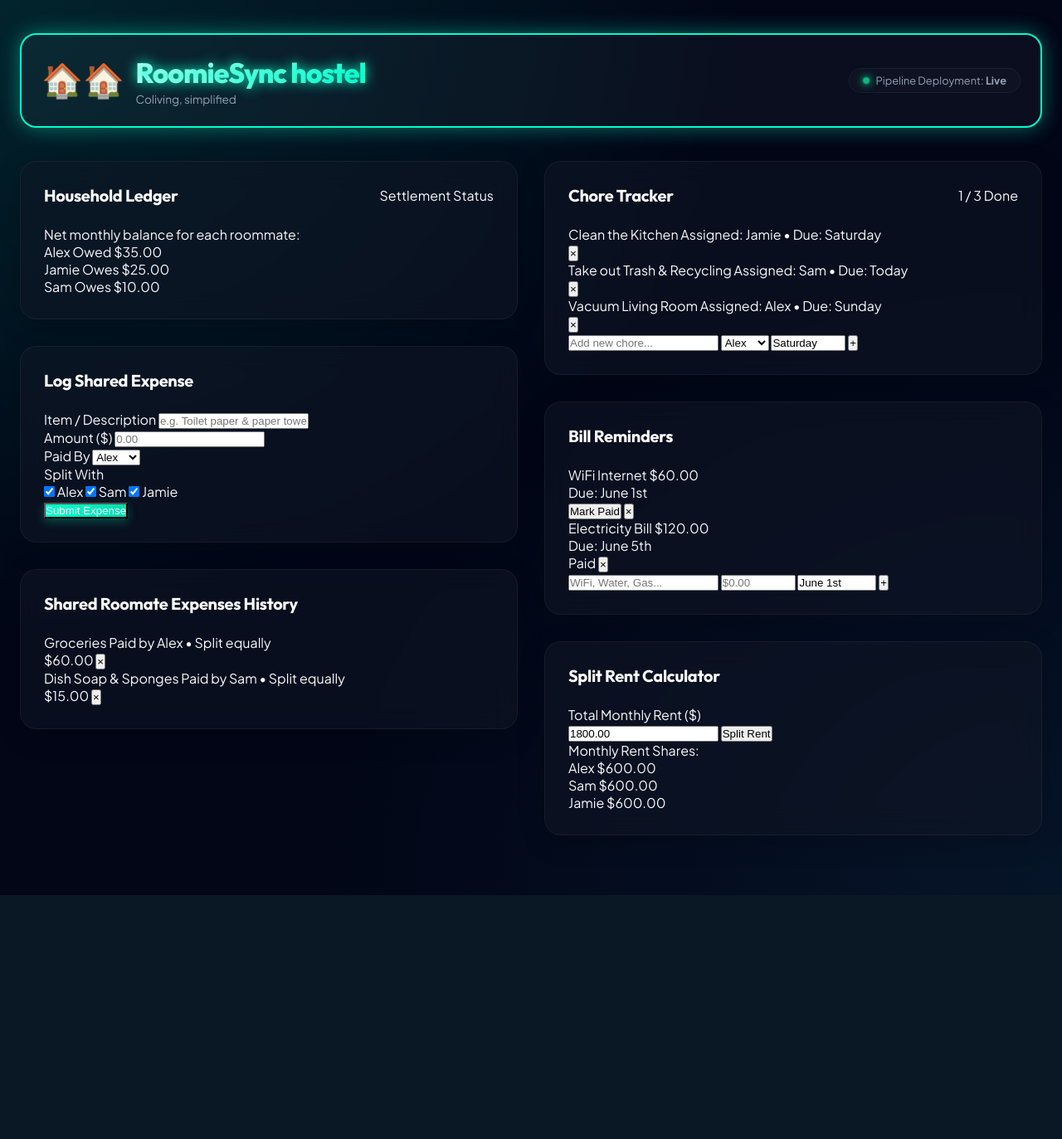
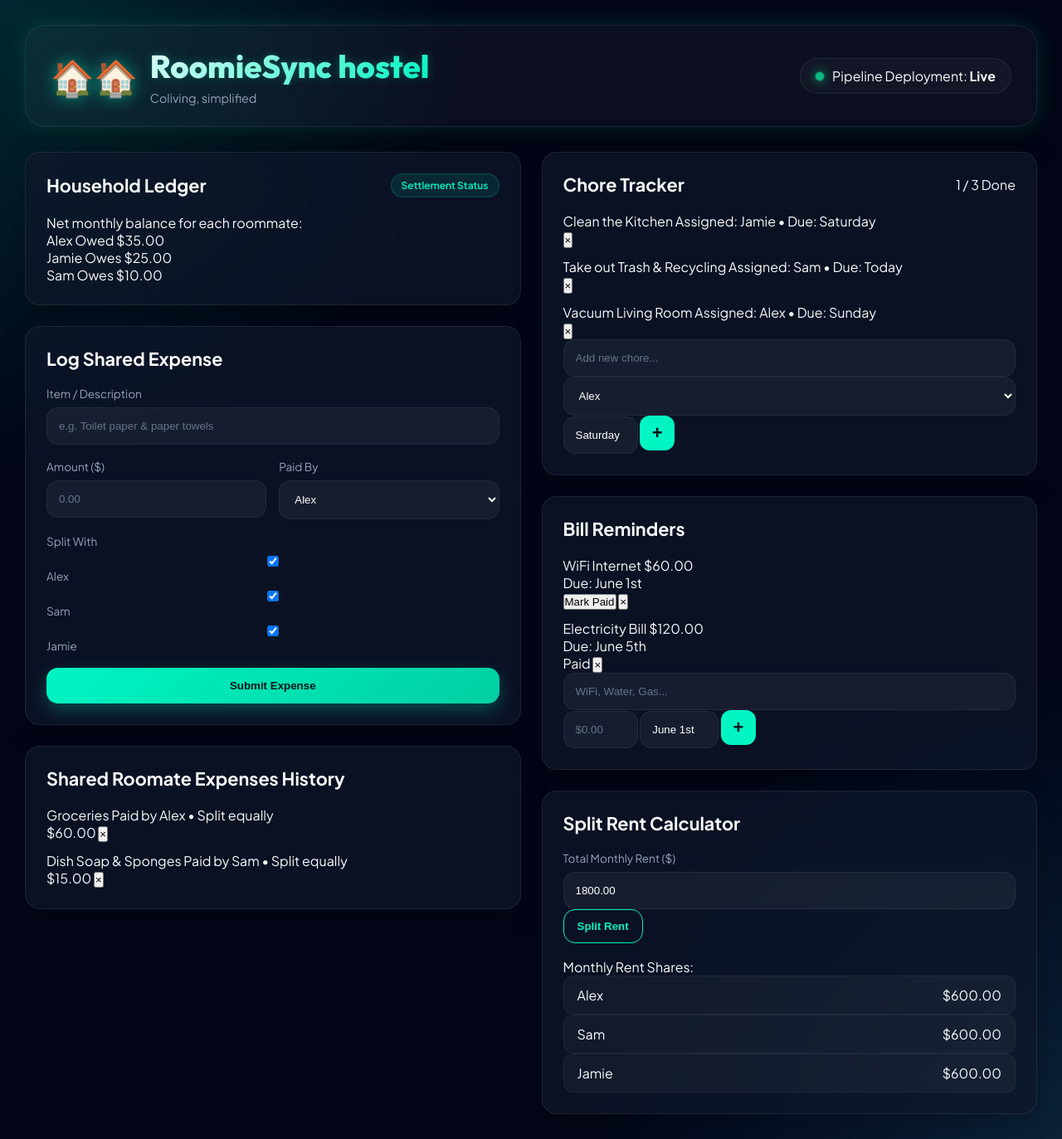
Before and after one commit to siddupatil5731/devops-project, a Flask app: page / in a window 1280 px wide. Shown: the whole page at 83% size. Before the commit the page ends 1079 px from the top, so only its background shows below. Run offline with Flask 3, Linux system fonts and the light colour scheme.

Commit message:
Updated UI design with automatic CI/CD

```diff
--- a/static/style.css
+++ b/static/style.css
@@ -1,188 +1,373 @@
-/* RoomieSync Startup UI Design System */
+/* ========================= */
+/* RoomieSync Modern UI      */
+/* ========================= */
+
 :root {
     --bg-dark: #020617;
-    --bg-surface: rgba(18, 22, 37, 0.55);
-    --border-color: rgba(255, 255, 255, 0.05);
-    --text-primary: #f8fafc;
-    --text-secondary: #94a3b8;
+    --bg-card: rgba(15, 23, 42, 0.7);
+    --border: rgba(255,255,255,0.08);
 
-    --primary: #00ffcc;
-    --primary-hover: #00d9aa;
-    --primary-light: rgba(0, 255, 204, 0.15);
-    --accent: #38bdf8;
+    --primary: #00f5c3;
+    --primary-dark: #00cfa3;
+    --secondary: #38bdf8;
+
+    --text-main: #f8fafc;
+    --text-muted: #94a3b8;
 
     --success: #10b981;
     --danger: #ef4444;
-    --warning: #f59e0b;
 
-    --radius-sm: 8px;
-    --radius-md: 14px;
-    --radius-lg: 20px;
-    --transition: all 0.3s cubic-bezier(0.4, 0, 0.2, 1);
+    --radius: 18px;
+    --transition: 0.3s ease;
 }
 
-* {
-    margin: 0;
-    padding: 0;
-    box-sizing: border-box;
+*{
+    margin:0;
+    padding:0;
+    box-sizing:border-box;
 }
 
-body {
-    background-color: var(--bg-dark);
-    background-image:
-        radial-gradient(at 0% 0%, rgba(0, 255, 204, 0.12) 0px, transparent 50%),
-        radial-gradient(at 100% 100%, rgba(56, 189, 248, 0.08) 0px, transparent 50%);
-    color: var(--text-primary);
-    font-family: 'Plus Jakarta Sans', sans-serif;
-    min-height: 100vh;
-    padding: 2.5rem 1.5rem;
+body{
+    font-family:'Plus Jakarta Sans',sans-serif;
+    background:
+        radial-gradient(circle at top left, rgba(0,245,195,0.15), transparent 30%),
+        radial-gradient(circle at bottom right, rgba(56,189,248,0.15), transparent 30%),
+        #020617;
+    color:var(--text-main);
+    min-height:100vh;
+    padding:30px;
 }
 
-.container {
-    max-width: 1250px;
-    margin: 0 auto;
+/* Container */
+
+.container{
+    max-width:1400px;
+    margin:auto;
 }
 
-/* Header styling */
-.app-header {
-    display: flex;
-    justify-content: space-between;
-    align-items: center;
-    margin-bottom: 2.5rem;
-    padding: 1.5rem;
-    border-radius: 20px;
-    border: 2px solid #00ffcc;
-    box-shadow: 0 0 25px rgba(0,255,204,0.4);
-    background: rgba(255,255,255,0.03);
+/* Header */
+
+.app-header{
+    display:flex;
+    justify-content:space-between;
+    align-items:center;
+    padding:25px 30px;
+    margin-bottom:30px;
+
+    background:rgba(255,255,255,0.04);
+    border:1px solid var(--border);
+    border-radius:25px;
+
+    backdrop-filter:blur(16px);
+
+    box-shadow:
+        0 0 25px rgba(0,245,195,0.15),
+        0 10px 40px rgba(0,0,0,0.35);
 }
 
-.branding {
-    display: flex;
-    align-items: center;
-    gap: 0.85rem;
+.branding{
+    display:flex;
+    align-items:center;
+    gap:15px;
 }
 
-.logo-icon {
-    font-size: 2.5rem;
-    animation: float 3s ease-in-out infinite;
+.logo-icon{
+    font-size:42px;
+    filter:drop-shadow(0 0 10px rgba(0,245,195,0.5));
 }
 
-.brand-meta h1 {
-    font-family: 'Outfit', sans-serif;
-    font-size: 2.1rem;
-    font-weight: 800;
-    background: linear-gradient(135deg, #ffffff 0%, #00ffcc 100%);
-    -webkit-background-clip: text;
-    -webkit-text-fill-color: transparent;
-    letter-spacing: -1px;
-    text-shadow: 0 0 15px #00ffcc;
+.brand-meta h1{
+    font-family:'Outfit',sans-serif;
+    font-size:2.4rem;
+    font-weight:800;
+
+    background:linear-gradient(135deg,#ffffff,#00f5c3);
+    -webkit-background-clip:text;
+    -webkit-text-fill-color:transparent;
+
+    text-shadow:0 0 12px rgba(0,245,195,0.25);
 }
 
-.brand-tagline {
-    font-size: 0.85rem;
-    color: var(--text-secondary);
-    margin-top: 2px;
+.brand-tagline{
+    margin-top:5px;
+    color:var(--text-muted);
+    font-size:0.9rem;
 }
 
-.pipeline-status {
-    display: flex;
-    align-items: center;
-    gap: 0.5rem;
-    font-size: 0.8rem;
-    color: var(--text-secondary);
-    background-color: rgba(255, 255, 255, 0.02);
-    border: 1px solid var(--border-color);
-    padding: 0.4rem 1rem;
-    border-radius: 20px;
+.pipeline-status{
+    display:flex;
+    align-items:center;
+    gap:10px;
+
+    background:rgba(255,255,255,0.03);
+    border:1px solid var(--border);
+
+    padding:10px 18px;
+    border-radius:40px;
 }
 
-.status-dot {
-    width: 8px;
-    height: 8px;
-    background-color: var(--success);
-    border-radius: 50%;
-    box-shadow: 0 0 8px var(--success);
-    animation: pulse 1.5s infinite alternate;
+.status-dot{
+    width:10px;
+    height:10px;
+    border-radius:50%;
+    background:var(--success);
+
+    box-shadow:0 0 12px var(--success);
+
+    animation:pulse 1.5s infinite alternate;
 }
 
-/* Dashboard Columns Grid */
-.dashboard-grid {
-    display: grid;
-    grid-template-columns: repeat(auto-fit, minmax(480px, 1fr));
-    gap: 2rem;
+/* Grid */
+
+.dashboard-grid{
+    display:grid;
+    grid-template-columns:1fr 1fr;
+    gap:25px;
 }
 
-@media (max-width: 768px) {
-    .dashboard-grid {
-        grid-template-columns: 1fr;
+.column-left,
+.column-right{
+    display:flex;
+    flex-direction:column;
+    gap:25px;
+}
+
+/* Cards */
+
+.card{
+    background:var(--bg-card);
+    border:1px solid var(--border);
+    border-radius:var(--radius);
+
+    padding:25px;
+
+    backdrop-filter:blur(18px);
+
+    transition:var(--transition);
+
+    box-shadow:
+        0 8px 30px rgba(0,0,0,0.25);
+}
+
+.card:hover{
+    transform:translateY(-6px);
+
+    border-color:rgba(0,245,195,0.4);
+
+    box-shadow:
+        0 0 20px rgba(0,245,195,0.15),
+        0 15px 40px rgba(0,0,0,0.35);
+}
+
+.card-header{
+    display:flex;
+    justify-content:space-between;
+    align-items:center;
+
+    margin-bottom:20px;
+}
+
+.card-header h2{
+    font-size:1.35rem;
+    font-weight:700;
+}
+
+/* Pill */
+
+.pill{
+    background:rgba(0,245,195,0.1);
+    color:var(--primary);
+
+    border:1px solid rgba(0,245,195,0.2);
+
+    padding:6px 12px;
+    border-radius:30px;
+
+    font-size:12px;
+    font-weight:600;
+}
+
+/* Inputs */
+
+.form-group{
+    margin-bottom:18px;
+}
+
+label{
+    display:block;
+    margin-bottom:8px;
+
+    color:var(--text-muted);
+    font-size:0.85rem;
+}
+
+input,
+select{
+    width:100%;
+    padding:14px;
+
+    border:none;
+    outline:none;
+
+    border-radius:14px;
+
+    background:rgba(255,255,255,0.05);
+    color:white;
+
+    border:1px solid rgba(255,255,255,0.06);
+
+    transition:var(--transition);
+}
+
+input:focus,
+select:focus{
+    border-color:var(--primary);
+
+    box-shadow:
+        0 0 10px rgba(0,245,195,0.2);
+}
+
+input::placeholder{
+    color:#64748b;
+}
+
+/* Form Row */
+
+.form-row{
+    display:flex;
+    gap:15px;
+}
+
+.col-6{
+    flex:1;
+}
+
+/* Buttons */
+
+.btn{
+    border:none;
+    cursor:pointer;
+
+    border-radius:14px;
+
+    font-weight:700;
+
+    transition:var(--transition);
+}
+
+.btn-primary{
+    background:linear-gradient(135deg,var(--primary),var(--primary-dark));
+
+    color:#02131a;
+
+    padding:14px 20px;
+
+    box-shadow:
+        0 8px 20px rgba(0,245,195,0.25);
+}
+
+.btn-primary:hover{
+    transform:translateY(-2px);
+
+    box-shadow:
+        0 10px 25px rgba(0,245,195,0.4);
+}
+
+.btn-outline{
+    background:transparent;
+    border:1px solid var(--primary);
+
+    color:var(--primary);
+
+    padding:12px 16px;
+}
+
+.btn-outline:hover{
+    background:var(--primary);
+    color:#02131a;
+}
+
+.btn-full{
+    width:100%;
+}
+
+.btn-add{
+    width:42px;
+    height:42px;
+
+    border:none;
+    border-radius:12px;
+
+    background:var(--primary);
+    color:#02131a;
+
+    font-size:22px;
+    font-weight:bold;
+
+    cursor:pointer;
+
+    transition:var(--transition);
+}
+
+.btn-add:hover{
+    background:var(--primary-dark);
+}
+
+/* Scroll Lists */
+
+.scroll-list{
+    max-height:260px;
+    overflow-y:auto;
+
+    display:flex;
+    flex-direction:column;
+    gap:12px;
+}
+
+/* Rent Rows */
+
+.rent-share-row{
+    display:flex;
+    justify-content:space-between;
+
+    padding:12px 16px;
+
+    border-radius:12px;
+
+    background:rgba(255,255,255,0.04);
+
+    border:1px solid rgba(255,255,255,0.05);
+}
+
+/* Responsive */
+
+@media(max-width:950px){
+
+    .dashboard-grid{
+        grid-template-columns:1fr;
     }
 
-    body {
-        padding: 1rem;
+    .app-header{
+        flex-direction:column;
+        gap:20px;
+
+        text-align:center;
+    }
+
+    body{
+        padding:15px;
     }
 }
 
-/* Card panels */
-.card {
-    background-color: var(--bg-surface);
-    backdrop-filter: blur(16px);
-    -webkit-backdrop-filter: blur(16px);
-    border: 1px solid var(--border-color);
-    border-radius: var(--radius-lg);
-    padding: 1.75rem;
-    margin-bottom: 2rem;
-    box-shadow: 0 8px 32px 0 rgba(0, 0, 0, 0.2);
-    transition: var(--transition);
-}
+/* Animation */
 
-.card:hover {
-    transform: translateY(-6px) scale(1.01);
-    border-color: #00ffcc;
-    box-shadow: 0 12px 40px 0 rgba(0,255,204,0.2);
-}
+@keyframes pulse{
 
-.card-header {
-    display: flex;
-    justify-content: space-between;
-    align-items: center;
-    margin-bottom: 1.5rem;
-}
-
-.card-header h2 {
-    font-family: 'Outfit', sans-serif;
-    font-size: 1.25rem;
-    font-weight: 700;
-    color: #ffffff;
-    letter-spacing: -0.3px;
-}
-
-/* Buttons */
-.btn-primary {
-    background: linear-gradient(135deg, var(--primary) 0%, var(--primary-hover) 100%);
-    color: white;
-    box-shadow: 0 4px 12px rgba(0,255,204,0.25);
-}
-
-.btn-primary:hover {
-    transform: translateY(-1.5px);
-    box-shadow: 0 6px 18px rgba(0,255,204,0.35);
-}
-
-/* Floating Animation */
-@keyframes float {
-    0% { transform: translateY(0px); }
-    50% { transform: translateY(-6px); }
-    100% { transform: translateY(0px); }
-}
-
-@keyframes pulse {
-    0% {
-        transform: scale(1);
-        filter: drop-shadow(0 0 2px rgba(16, 185, 129, 0.2));
+    from{
+        transform:scale(1);
     }
 
-    100% {
-        transform: scale(1.05);
-        filter: drop-shadow(0 0 8px rgba(16, 185, 129, 0.5));
+    to{
+        transform:scale(1.1);
     }
 }
```
